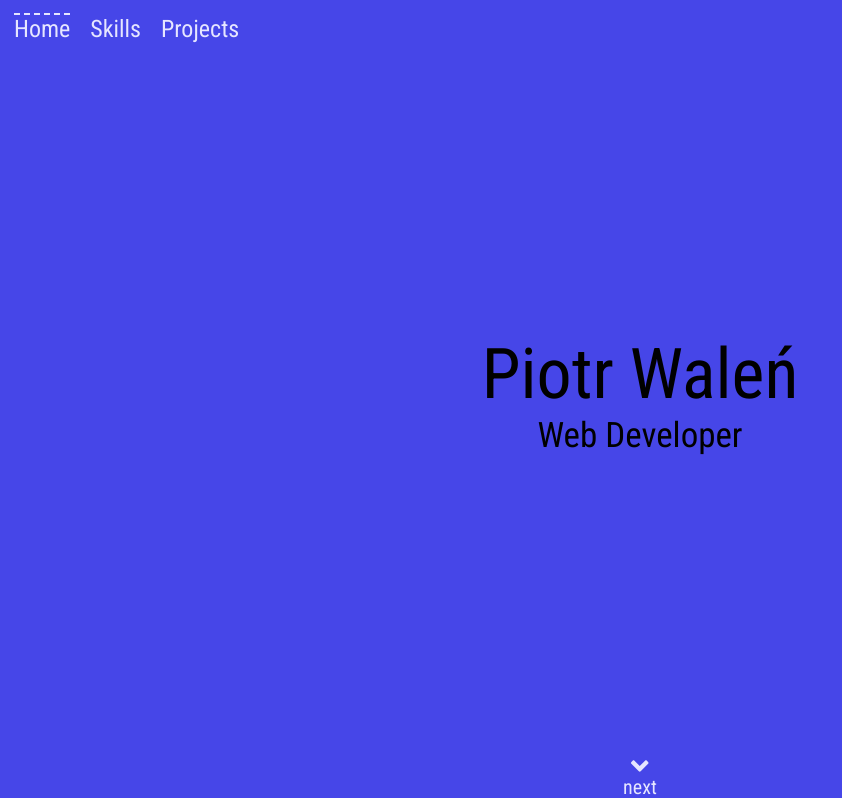
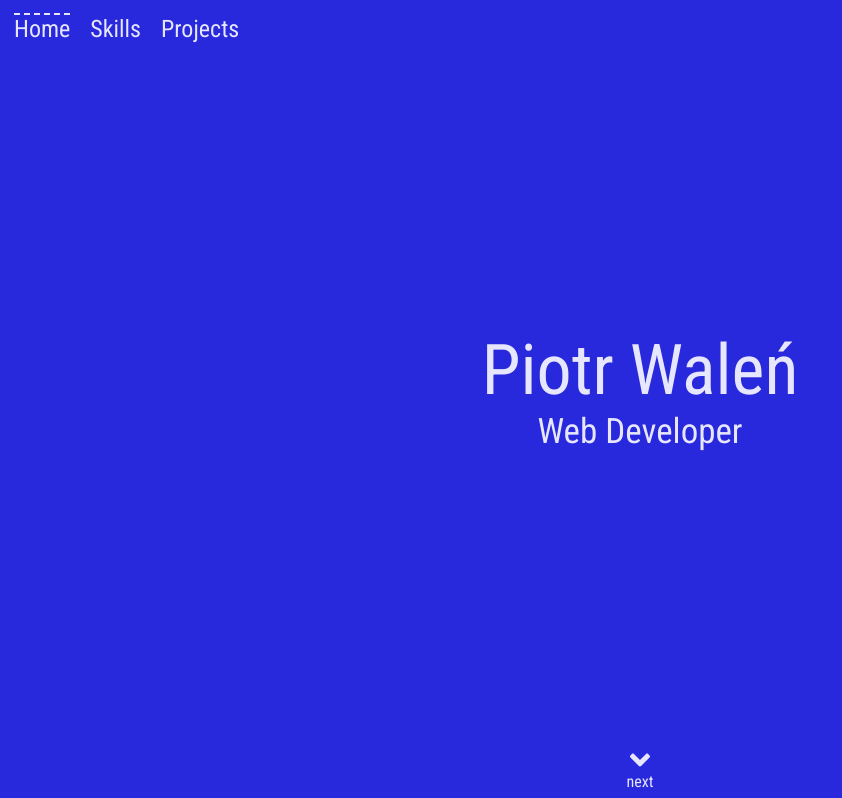
Before and after one commit to WalenPiotr/portfolio, a React app: page / in a window 1280 px wide. Shown: the top 798 px of the page, without its empty margins (0-842 px from the left). Built offline with nearby package versions, Linux system fonts and the light colour scheme.

Commit message:
Move theme to @constants

```diff
--- a/src/components/Home.tsx
+++ b/src/components/Home.tsx
@@ -1,17 +1,14 @@
 import * as React from 'react';
 import ITheme from '@typings/ITheme';
 import styled, { withTheme } from 'styled-components';
-
-interface IHome {
-    theme: ITheme;
-}
+import { theme } from '@constants/theme';
 
 const Box = styled.div`
     display: flex;
     justify-content: center;
     align-items: center;
     flex-direction: column;
-    color: ${({ theme }: { theme: ITheme }) => theme.fontPrimaryColor};
+    color: ${theme.fontPrimaryColor};
 `;
 
 const Name = styled.span`
@@ -22,8 +19,8 @@ const Title = styled.span`
     font-size: 35px;
 `;
 
-const Home = ({ theme }: IHome) => (
-    <Box theme={theme}>
+const Home = () => (
+    <Box>
         <Name>Piotr Waleń</Name>
         <Title>Web Developer</Title>
     </Box>
--- a/src/components/Navbar.tsx
+++ b/src/components/Navbar.tsx
@@ -1,19 +1,17 @@
 import * as React from 'react';
 import styled, { keyframes, withTheme } from 'styled-components';
 import IView from '@typings/IView';
-import ITheme from '@typings/ITheme';
-import { theme } from '@theme';
+import { theme } from '@constants/theme';
 import { connect } from 'react-redux';
 
-const Box = withTheme(styled.div`
+const Box = styled.div`
     position: fixed;
     top: 0;
     width: 100%;
     background-color: rgba(0, 0, 0, 0);
     height: ${(props: { height: string }) => props.height};
     display: flex;
-    align-items: center;
-`);
+`;
 
 const Line = styled.div`
     width: ${({ current }: { current: boolean }) => (current ? '100%' : '0')};
@@ -21,20 +19,18 @@ const Line = styled.div`
     transition: width 0.1s linear;
 `;
 
-const Button = withTheme(styled.button`
+const Button = styled.button`
     font-family: 'Roboto Condensed';
     height: ${({ height }: { height: string }) => height};
     font-size: 3vh;
     display: flex;
     flex-direction: column;
     justify-content: center;
-    align-items: center;
     color: ${theme.fontPrimaryColor};
     border: none;
     background-color: rgba(0, 0, 0, 0);
     margin-left: 1vh;
-    margin-top: 2vh;
-
+    margin-top: 1vh;
     &:focus {
         outline: none;
     }
@@ -42,17 +38,16 @@ const Button = withTheme(styled.button`
         color: ${theme.fontHighlightColor};
     }
     &:hover ${Line} {
-        border-bottom: 2px dashed
-            ${theme.fontHighlightColor};
+        border-bottom: 2px dashed ${theme.fontHighlightColor};
     }
-`);
+`;
 
 export interface NavbarProps {
     views: IView[];
     createHandler: (view: IView) => any;
     currentPage: number;
 }
-export const height = '40px';
+export const height = '5vh';
 
 const Navbar = ({ views, createHandler, currentPage }: NavbarProps) => {
     const Links = views.map((view, index) => {
--- a/src/components/Page.tsx
+++ b/src/components/Page.tsx
@@ -3,8 +3,7 @@ import { FontAwesomeIcon } from '@fortawesome/react-fontawesome';
 import styled, { withTheme } from 'styled-components';
 import IView from '@typings/IView';
 import * as navbar from '@components/Navbar';
-import ITheme from '@typings/ITheme';
-import { theme } from '@theme';
+import { theme } from '@constants/theme';
 
 interface IBox {
     label: string;
@@ -41,13 +40,14 @@ const Button = styled.button`
 `;
 
 const TextWrapper = styled.div`
-    font-size: 2.5vh;
+    font-size: 2vh;
     width: 100%;
     text-transform: lowercase;
+    margin-bottom: 1vh;
 `;
 
 const IconWrapper = styled.div`
-    font-size: 3.5vh;
+    font-size: 4vh;
     margin-bottom: -1vh;
     width: 100%;
 `;
@@ -66,7 +66,6 @@ interface IPage {
     innerRef: any;
     last: boolean;
     innerComponent: JSX.Element;
-    theme: ITheme;
     label: string;
 }
 
@@ -75,7 +74,6 @@ const Page = ({
     innerRef,
     last,
     innerComponent,
-    theme,
     label,
 }: IPage) => (
     <Box innerRef={innerRef}>
@@ -102,4 +100,4 @@ const Page = ({
     </Box>
 );
 
-export default withTheme(Page);
+export default Page;
--- a/src/components/Pages.tsx
+++ b/src/components/Pages.tsx
@@ -1,7 +1,6 @@
 import * as React from 'react';
 import Page from '@components/Page';
 import IView from '@typings/IView';
-import ITheme from '@typings/ITheme';
 
 interface IPages {
     views: IView[];
--- a/src/theme.ts
+++ b/src/constants/theme.ts
@@ -1,5 +1,5 @@
 export const theme = {
     fontPrimaryColor: 'rgb(230, 230, 255)',
     fontHighlightColor: 'rgb(250, 250, 255)',
-    backgroundColor: 'rgba(50, 50, 230, 0.9)',
+    backgroundColor: 'rgb(40, 40, 220)',
 };
--- a/tsconfig.json
+++ b/tsconfig.json
@@ -13,7 +13,7 @@
             "@containers/*": ["src/containers/*"],
             "@typings/*": ["src/typings/*"],
             "@icons/*": ["src/icons/*"],
-            "@theme": ["src/theme"],
+            "@constants/*": ["src/constants/*"],
             "@reducers/*": ["src/reducers/*"],
             "@actions/*": ["src/actions/*"]
         },
--- a/webpack.config.js
+++ b/webpack.config.js
@@ -12,7 +12,7 @@ module.exports = {
             '@components': path.resolve(__dirname, 'src/components/'),
             '@containers': path.resolve(__dirname, 'src/containers/'),
             '@typings': path.resolve(__dirname, 'src/typings/'),
-            '@theme': path.resolve(__dirname, 'src/theme'),
+            '@constants': path.resolve(__dirname, 'src/constants/'),
             '@icons': path.resolve(__dirname, 'src/icons/'),
             '@reducers': path.resolve(__dirname, 'src/reducers/'),
             '@actions': path.resolve(__dirname, 'src/actions/'),
```
Also changed, not shown: src/components/Icon.tsx (+3 -6 lines), src/components/Projects.tsx (+3 -4 lines), src/components/Skills.tsx (+3 -4 lines), tslint.json (+8 -1 lines).
